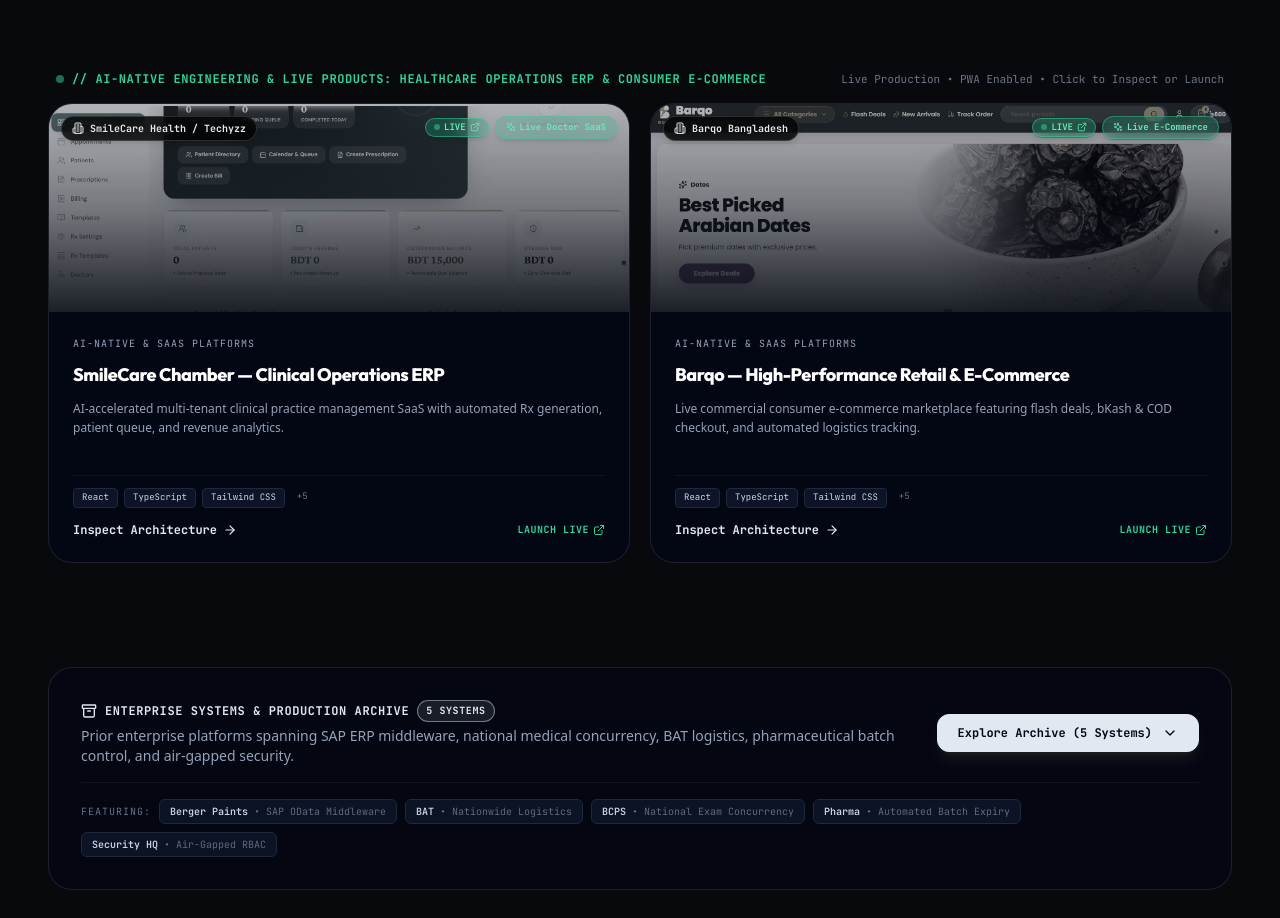
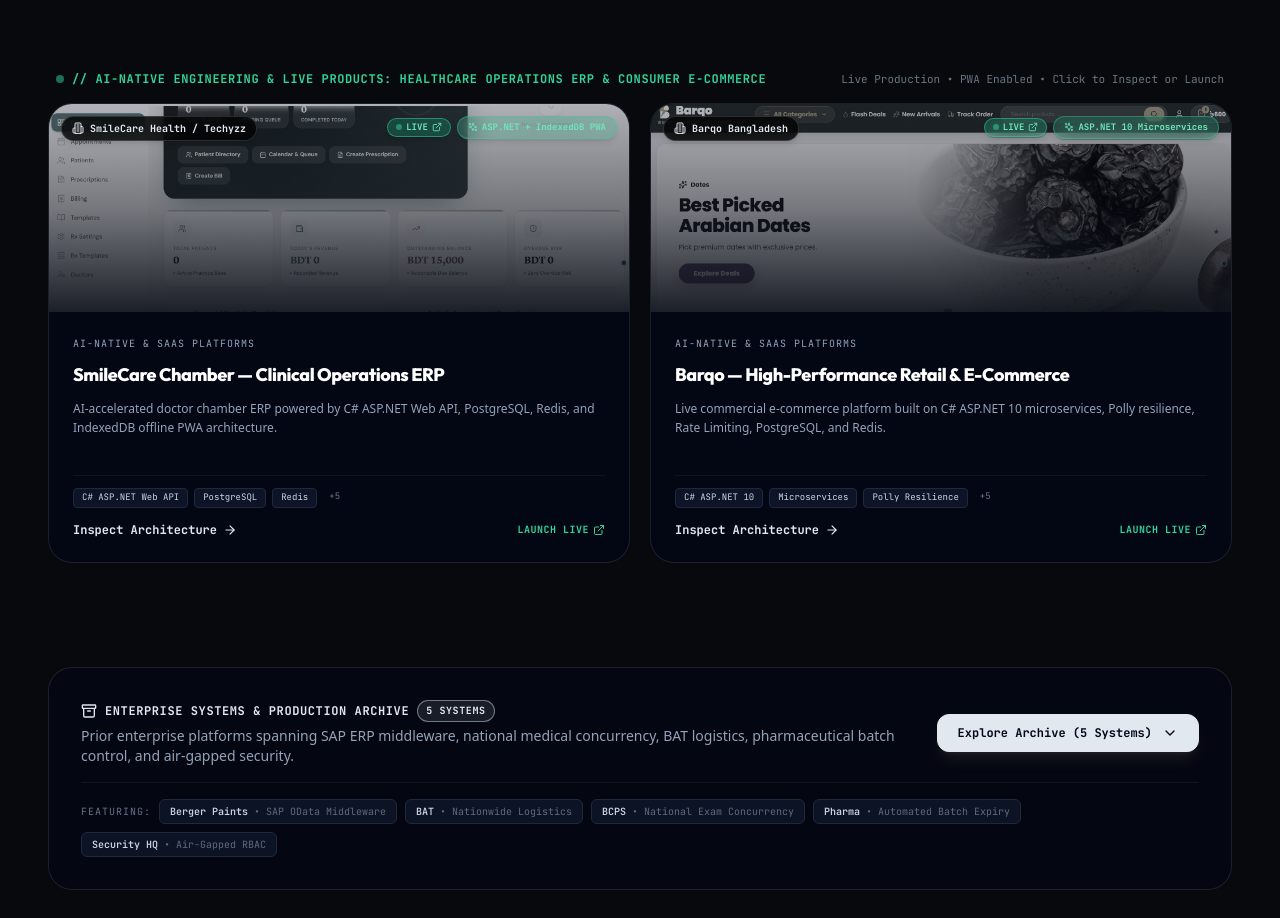
Before and after one commit to rabbyalone/rabbyPortfolioToAzure, a React (Vite) app in the folder portfolio-v2/: page / in a window 1280 px wide. Shown: the part 2880-3798 px from the top of the page. Built offline with nearby package versions, Linux system fonts and the light colour scheme.

Commit message:
feat(projects): update SmileCare and Barqo tech stacks with C# ASP.NET, PostgreSQL, Redis, IndexedDB, Microservices, Polly, Rate Limiter, and Docker

```diff
--- a/portfolio-v2/src/components/Projects.jsx
+++ b/portfolio-v2/src/components/Projects.jsx
@@ -22,8 +22,8 @@
   "ey-taxation": "Enterprise gRPC & Bus",
   "geologiq-oil-rig": "North Sea Telemetry",
   "piql-connect": "1,000-Yr Cold Vault",
-  "smilecare-chamber": "Live Doctor SaaS",
-  "barqo-ecommerce": "Live E-Commerce",
+  "smilecare-chamber": "ASP.NET + IndexedDB PWA",
+  "barqo-ecommerce": "ASP.NET 10 Microservices",
   "expiry-control": "Zero Expiration Loss",
   "employee-mobility": "SAP ERP Middleware",
   "bcps-registration": "100k+ Concurrency",
--- a/portfolio-v2/src/data/portfolioData.js
+++ b/portfolio-v2/src/data/portfolioData.js
@@ -313,14 +313,14 @@
     thumbnail: "./img/portfolio/smilecare.png",
     fullImage: "./img/portfolio/smilecare.png",
     liveUrl: "https://bdc.techyzz.com",
-    summary: "AI-accelerated multi-tenant clinical practice management SaaS with automated Rx generation, patient queue, and revenue analytics.",
-    description: "Architected and delivered SmileCare Chamber, an end-to-end clinical practice management platform and doctor chamber ERP. Built utilizing modern AI-native engineering workflows, the platform automates doctor appointments, real-time consultation queues, dynamic prescription (Rx) generation, fee billing, and operational throughput analytics. Engineered as an offline-capable, responsive Progressive Web App (PWA).",
-    tech: ["React", "TypeScript", "Tailwind CSS", "Vite", "PWA", "REST APIs", "AI Prompt Engineering", "Financial Analytics"],
+    summary: "AI-accelerated doctor chamber ERP powered by C# ASP.NET Web API, PostgreSQL, Redis, and IndexedDB offline PWA architecture.",
+    description: "Architected and delivered SmileCare Chamber, an end-to-end clinical practice management platform and doctor chamber ERP. Built utilizing AI-native accelerated engineering workflows, the platform combines a robust C# ASP.NET Web API backend, PostgreSQL relational database, and Redis caching with a high-performance React PWA. Leverages browser-side IndexedDB for seamless offline doctor workflows, instant prescription (Rx) drafting, and automated queue synchronization upon reconnection.",
+    tech: ["C# ASP.NET Web API", "PostgreSQL", "Redis", "IndexedDB", "React", "Docker", "PWA", "Financial Analytics"],
     keyFeatures: [
-      "Engineered end-to-end utilizing AI-native developer workflows, dramatically accelerating time-to-market from architecture to live production.",
-      "Comprehensive clinical workflow automation: appointment booking, doctor queue management, patient medical directory, and dynamic Rx templates.",
-      "Embedded financial analytics dashboard: real-time revenue collection, actionable outstanding dues, and overdue risk tracking.",
-      "Mobile-first Progressive Web App (PWA) architecture with offline caching, fast cold-start performance, and doctor chamber usability."
+      "Engineered end-to-end utilizing AI-native developer workflows, drastically compressing time-to-market from schema architecture to live production.",
+      "High-throughput C# ASP.NET Web API backend containerized with Docker, backed by PostgreSQL and Redis caching for sub-50ms clinical lookups.",
+      "Offline-first client architecture using IndexedDB and React PWA, allowing doctors to draft prescriptions and queue patients without network drops.",
+      "Comprehensive clinical ERP capabilities: appointment booking, doctor directory, dynamic Rx templates, and real-time revenue collection dashboards."
     ]
   },
   {
@@ -332,14 +332,14 @@
     thumbnail: "./img/portfolio/barqo.png",
     fullImage: "./img/portfolio/barqo.png",
     liveUrl: "https://barqo.bd",
-    summary: "Live commercial consumer e-commerce marketplace featuring flash deals, bKash & COD checkout, and automated logistics tracking.",
-    description: "Architected and built Barqo, an enterprise-grade consumer e-commerce marketplace in Bangladesh. Leveraged AI-augmented rapid software delivery to design high-conversion storefront UX, multi-category catalog indexing, dynamic flash sale engines, instant cart state management, and integrated payment flows (bKash & Cash on Delivery) with 24-hour express delivery tracking.",
-    tech: ["React", "TypeScript", "Tailwind CSS", "Vite", "PWA", "bKash Gateway", "Order Telemetry", "SEO Meta Engine"],
+    summary: "Live commercial e-commerce platform built on C# ASP.NET 10 microservices, Polly resilience, Rate Limiting, PostgreSQL, and Redis.",
+    description: "Architected Barqo, an enterprise-grade consumer e-commerce marketplace in Bangladesh. Engineered on a modern C# ASP.NET 10 Web API microservices backend containerized with Docker, backed by PostgreSQL and Redis for ultra-low latency product catalog indexing. Implemented Polly resilience policies (circuit breakers, retries, and fallback strategies) alongside sophisticated Rate Limiter middleware to safeguard flash sale checkout spikes against DDoS and bot exhaustion.",
+    tech: ["C# ASP.NET 10", "Microservices", "Polly Resilience", "Rate Limiter", "PostgreSQL", "Redis", "Docker", "React PWA"],
     keyFeatures: [
-      "Architected full-cycle retail platform using AI-assisted engineering methodologies for high-velocity prototyping and production hardening.",
-      "High-conversion storefront features: flash sale countdowns, multi-category browsing, real-time cart calculations, and product search.",
-      "Seamless checkout integration supporting local payment gateways (bKash) and Cash on Delivery (COD) with automated tracking.",
-      "Production PWA optimization with preconnect asset delivery, responsive mobile commerce UX, and Open Graph social sharing tags."
+      "Engineered full-cycle commercial platform utilizing AI-assisted rapid development for rapid data modeling and microservice orchestration.",
+      "Decoupled C# ASP.NET 10 microservices backend containerized via Docker with PostgreSQL transactional storage and Redis distributed caching.",
+      "Embedded Polly resilience policies (circuit breakers, exponential retries) and custom Rate Limiter middleware for high-concurrency flash deals.",
+      "High-conversion React PWA storefront with bKash/COD checkout, instant cart calculation, and real-time order telemetry."
     ]
   },
   {
```
Also changed, not shown: 3 other files (tests, documents, lock files or other folders).
